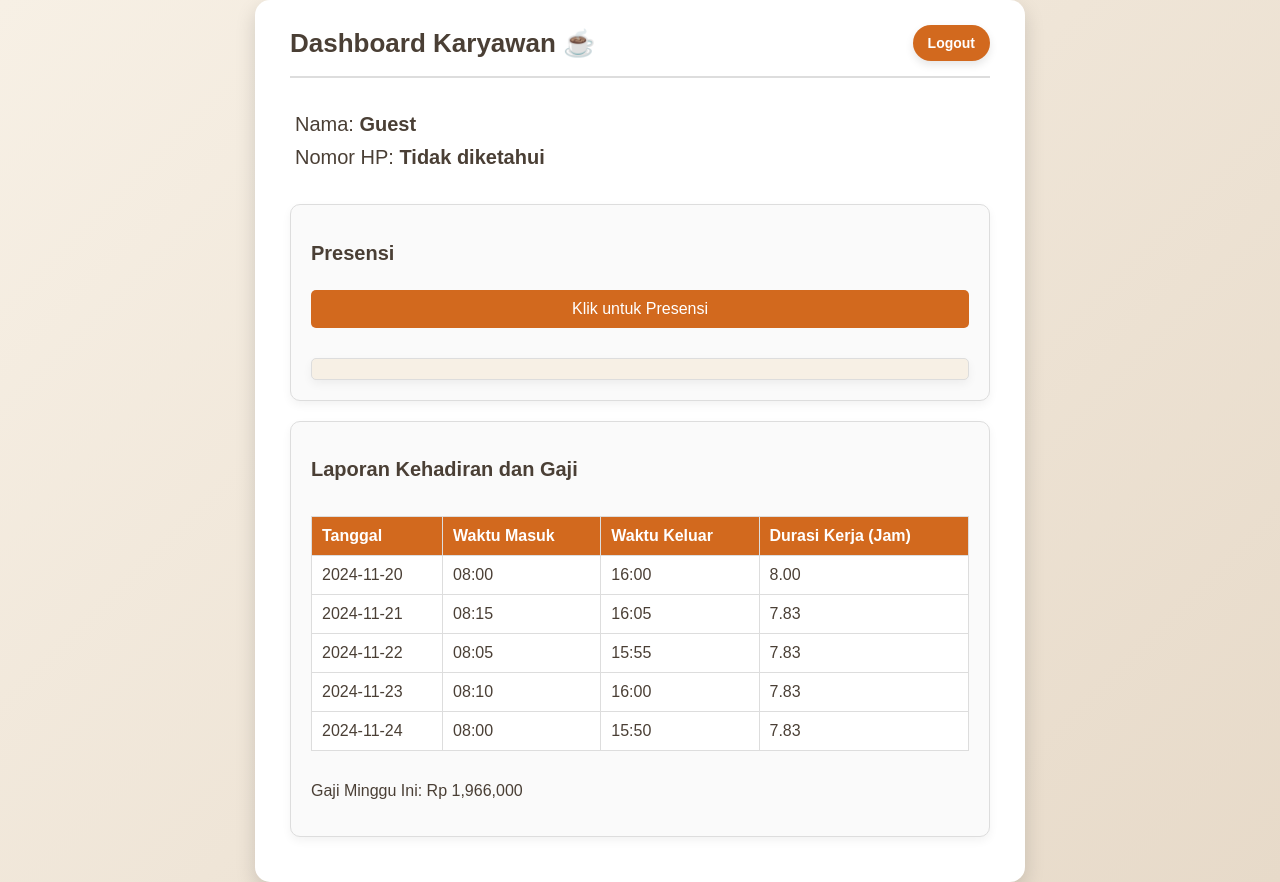
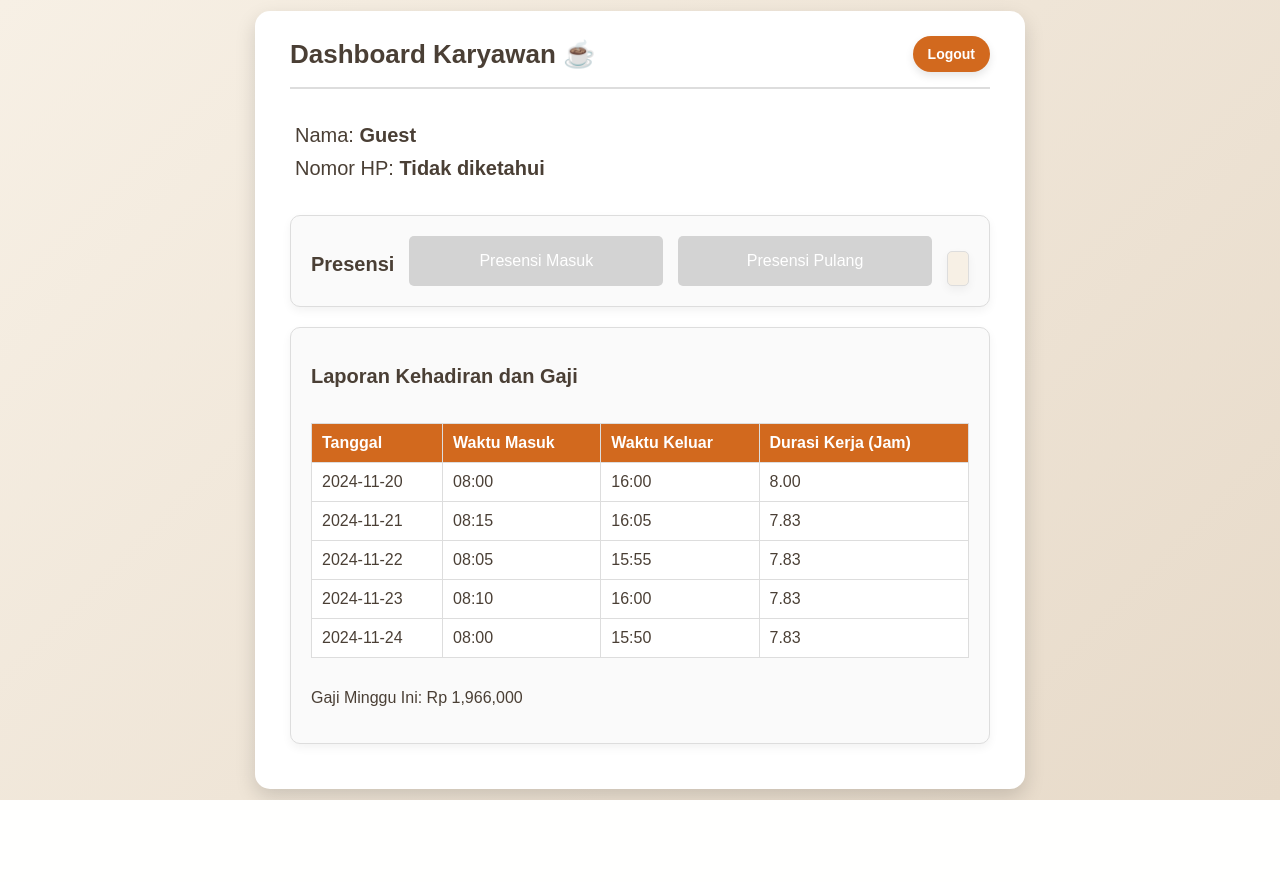
Before and after one commit to Brachmantya/manpro_PresensiPegawai, a PHP site: page /karyawan.html in a window 1280 px wide. After the commit the page ends 800 px from the top, so only its background shows below. Run offline with PHP 8.4, Linux system fonts and the light colour scheme.

Commit message:
karyawan dan pemilik yg sudah diupdate
karyawan dan pemilik yg sudah diupdate

```diff
--- a/employeestyle.css
+++ b/employeestyle.css
@@ -78,6 +78,11 @@ body {
     margin-bottom: 10px;
     color: #4a3f35;
   }
+  section {
+    display: flex;
+    justify-content: space-between; /* Menyusun tombol agar bersebelahan */
+    gap: 10px; /* Memberikan jarak antar tombol */
+  }
 
   section button {
     padding: 10px 15px;
@@ -88,6 +93,7 @@ body {
     border-radius: 5px;
     cursor: pointer;
     transition: background 0.3s ease, transform 0.2s ease;
+    width: 48%; /* Membatasi lebar tombol agar tidak terlalu besar */
   }
 
   section button:hover {
@@ -98,6 +104,12 @@ body {
   section button:active {
     background: #8b4513;
     transform: scale(0.95);
+  }
+
+  /* Layout tambahan untuk Presensi Section */
+  section button:disabled {
+    background: #d3d3d3; /* Warna tombol ketika dinonaktifkan */
+    cursor: not-allowed; /* Cursor tidak bisa diklik */
   }
 
   .input-group {
@@ -227,6 +239,10 @@ section {
   gap: 15px; /* Jarak antar elemen di dalam section */
 }
 
+#presensi{
+  flex-direction: row;
+}
+
 /* Title of Each Section */
 section h2 {
   font-size: 20px;
--- a/karyawan.html
+++ b/karyawan.html
@@ -19,9 +19,10 @@
       </div>
 
       <!-- Absen Masuk/Pulang -->
-      <section>
+      <section id="presensi">
         <h2>Presensi</h2>
-        <button id="attendanceButton">Klik untuk Presensi</button>
+        <button id="checkInButton">Presensi Masuk</button>
+        <button id="checkOutButton" disabled>Presensi Pulang</button>
         <div id="attendanceMessage"></div>
       </section>
 
@@ -45,6 +46,7 @@
       </section>
     </main>
   </div>
+
   <script>
     // Ambil data dari localStorage
     document.addEventListener("DOMContentLoaded", function () {
@@ -57,12 +59,50 @@
 
       // Tampilkan laporan kehadiran
       loadAttendanceReport();
+
+      // Atur waktu presensi
+      setupPresensiButtons();
     });
 
-    // Submit attendance
-    document.getElementById("attendanceButton").addEventListener("click", function () {
-      const message = "Presensi berhasil pada " + new Date().toLocaleString();
+    // Fungsi untuk mengatur tombol Presensi berdasarkan waktu
+    function setupPresensiButtons() {
+      const currentTime = new Date();
+      const currentHour = currentTime.getHours();
+      const currentMinutes = currentTime.getMinutes();
+      const checkInButton = document.getElementById("checkInButton");
+      const checkOutButton = document.getElementById("checkOutButton");
+
+      // Presensi Masuk hanya bisa dilakukan antara jam 08:00 hingga 08:15
+      if (currentHour === 8 && currentMinutes >= 0 && currentMinutes <= 15) {
+        checkInButton.disabled = false;
+      } else {
+        checkInButton.disabled = true;
+      }
+
+      // Presensi Pulang hanya bisa dilakukan antara jam 16:00 hingga 16:15
+      if (currentHour === 16 && currentMinutes >= 0 && currentMinutes <= 15) {
+        checkOutButton.disabled = false;
+      } else {
+        checkOutButton.disabled = true;
+      }
+    }
+
+    // Fungsi untuk Presensi Masuk
+    document.getElementById("checkInButton").addEventListener("click", function () {
+      const message = "Presensi Masuk berhasil pada " + new Date().toLocaleString();
       document.getElementById("attendanceMessage").innerHTML = `<p>${message}</p>`;
+      // Nonaktifkan tombol presensi masuk setelah presensi
+      document.getElementById("checkInButton").disabled = true;
+      // Aktifkan tombol presensi pulang
+      document.getElementById("checkOutButton").disabled = false;
+    });
+
+    // Fungsi untuk Presensi Pulang
+    document.getElementById("checkOutButton").addEventListener("click", function () {
+      const message = "Presensi Pulang berhasil pada " + new Date().toLocaleString();
+      document.getElementById("attendanceMessage").innerHTML = `<p>${message}</p>`;
+      // Nonaktifkan tombol presensi pulang setelah presensi
+      document.getElementById("checkOutButton").disabled = true;
     });
 
     // Load attendance report and salary
--- a/pemilik.html
+++ b/pemilik.html
@@ -118,11 +118,11 @@
         <label for="employeePhone">Nomor HP:</label>
         <input type="text" id="employeePhone" required>
         <label for="employeeEmail">Email:</label>
-        <input type="email" id="employeeEmail" required>
+        <input type="text" id="employeeEmail" required>
         <label for="employeePosition">Posisi:</label>
         <input type="text" id="employeePosition" required>
         <label for="salaryAmount">Gaji Per Jam (Rp):</label>
-        <input type="number" id="salaryAmount" required>
+        <input type="text" id="salaryAmount" required>
         <button type="submit" class="primary-btn">Simpan</button>
       </form>
     </div>
```
